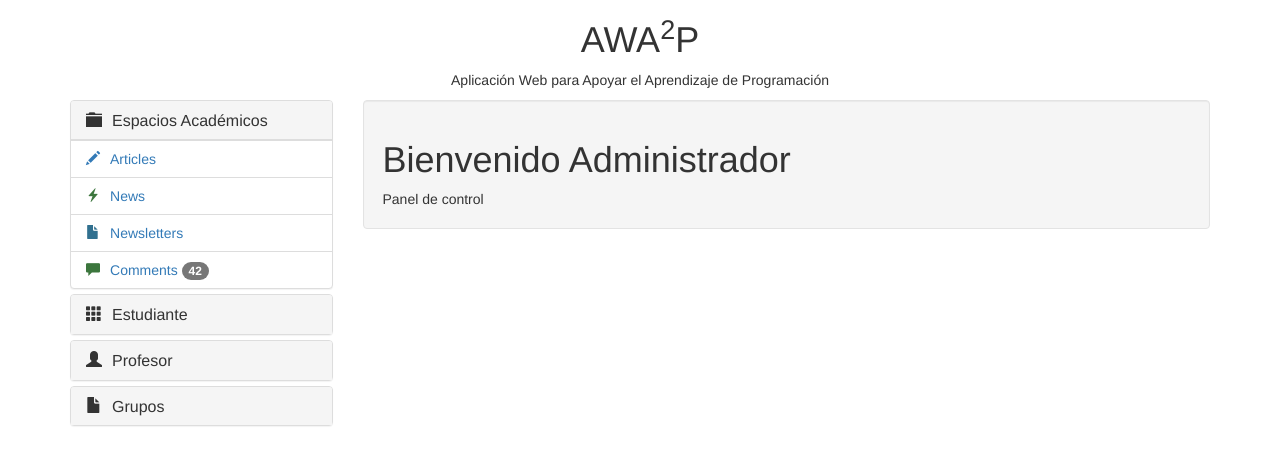
After one commit to mafeosza/awaap, a PHP site: page /plataforma/controladores/InicioAdministrador.php in a window 1280 px wide. The commit adds this page. Shown: the top 465 px of the page. Run offline with PHP 8.4, Linux system fonts and the light colour scheme.

Commit message:
administrador

```diff
--- a/Index.php
+++ b/Index.php
@@ -2,9 +2,11 @@
 
 	require "modelos/EstudianteModelo.php";
 	require "modelos/ProfesorModelo.php";
+	require "modelos/AdministradorModelo.php";
 
 	$estudiante = new EstudianteModelo();
 	$profesor = new ProfesorModelo();
+	$administrador = new AdministradorModelo();
 
 	$errores= '';
 
@@ -22,6 +24,10 @@
 		}elseif ($profesor->verificarProfesor($_SESSION['documento'])) {
 			//se redirecciona al inicio de los profesores
 			header('Location: controladores/InicioProfesor.php');
+
+		//de lo contrario si el documento pertenece al administrador
+		}elseif () {
+			# code...
 		}
 	}
 	/**
--- /dev/null
+++ b/controladores/InicioAdministrador.php
@@ -0,0 +1,11 @@
+<?php session_start();
+	/**
+	*Determinar si la sesión está definida
+	*/
+	#if (isset($_SESSION['documento'])) {
+		require "../vistas/InicioAdministrador.view.php";
+
+	#}else {
+	#	header('Location: ../Index.php');
+	#}
+?>
--- a/modelos/ProfesorModelo.php
+++ b/modelos/ProfesorModelo.php
@@ -60,7 +60,7 @@
 		}
 
 		/**
-		*Método que registra un usuario
+		*Método que registra un profesor
 		*/
 		public function registrarProfesor($documento, $nombre, $email, $password){
 			$sql = "INSERT INTO `Profesor` (`documento`, `nombre`, `correo`, `clave`) VALUES ('$documento', '$nombre', '$email', '$password')";
--- /dev/null
+++ b/vistas/InicioAdministrador.view.php
@@ -0,0 +1,176 @@
+<!DOCTYPE html>
+<html>
+<head>
+	<title>Inicio Administrador</title>
+	<meta charset="utf-8">
+  	<meta name="viewport" content="width=device-width, initial-scale=1">
+  	<link rel="stylesheet" href="http://maxcdn.bootstrapcdn.com/bootstrap/3.3.7/css/bootstrap.min.css">
+	<script src="https://ajax.googleapis.com/ajax/libs/jquery/1.12.4/jquery.min.js"></script>
+  	<script src="http://maxcdn.bootstrapcdn.com/bootstrap/3.3.7/js/bootstrap.min.js"></script>
+  	<style>
+		.glyphicon { margin-right:10px; }
+		.panel-body { padding:0px; }
+		.panel-body table tr td { padding-left: 15px }
+		.panel-body .table {margin-bottom: 0px; }
+  	</style>
+</head>
+<body>
+	<div class="container-fluid text-center">
+		<h1>AWA<sup>2</sup>P</h1>
+		<p>Aplicaci&oacute;n Web para Apoyar el Aprendizaje de Programaci&oacute;n</p>
+	</div>
+	<div class="container">
+	    <div class="row">
+	        <div class="col-sm-3 col-md-3">
+	            <div class="panel-group" id="accordion">
+	                <div class="panel panel-default">
+	                    <div class="panel-heading">
+	                        <h4 class="panel-title">
+	                            <a data-toggle="collapse" data-parent="#accordion" href="#collapseOne"><span class="glyphicon glyphicon-folder-close">
+	                            </span>Espacios Acad&eacute;micos</a>
+	                        </h4>
+	                    </div>
+	                    <div id="collapseOne" class="panel-collapse collapse in">
+	                        <div class="panel-body">
+	                            <table class="table">
+	                                <tr>
+	                                    <td>
+	                                        <span class="glyphicon glyphicon-pencil text-primary"></span><a href="http://www.jquery2dotnet.com">Articles</a>
+	                                    </td>
+	                                </tr>
+	                                <tr>
+	                                    <td>
+	                                        <span class="glyphicon glyphicon-flash text-success"></span><a href="http://www.jquery2dotnet.com">News</a>
+	                                    </td>
+	                                </tr>
+	                                <tr>
+	                                    <td>
+	                                        <span class="glyphicon glyphicon-file text-info"></span><a href="http://www.jquery2dotnet.com">Newsletters</a>
+	                                    </td>
+	                                </tr>
+	                                <tr>
+	                                    <td>
+	                                        <span class="glyphicon glyphicon-comment text-success"></span><a href="http://www.jquery2dotnet.com">Comments</a>
+	                                        <span class="badge">42</span>
+	                                    </td>
+	                                </tr>
+	                            </table>
+	                        </div>
+	                    </div>
+	                </div>
+	                <div class="panel panel-default">
+	                    <div class="panel-heading">
+	                        <h4 class="panel-title">
+	                            <a data-toggle="collapse" data-parent="#accordion" href="#collapseTwo"><span class="glyphicon glyphicon-th">
+	                            </span>Estudiante</a>
+	                        </h4>
+	                    </div>
+	                    <div id="collapseTwo" class="panel-collapse collapse">
+	                        <div class="panel-body">
+	                            <table class="table">
+	                                <tr>
+	                                    <td>
+	                                        <a href="http://www.jquery2dotnet.com">Orders</a> <span class="label label-success">$ 320</span>
+	                                    </td>
+	                                </tr>
+	                                <tr>
+	                                    <td>
+	                                        <a href="http://www.jquery2dotnet.com">Invoices</a>
+	                                    </td>
+	                                </tr>
+	                                <tr>
+	                                    <td>
+	                                        <a href="http://www.jquery2dotnet.com">Shipments</a>
+	                                    </td>
+	                                </tr>
+	                                <tr>
+	                                    <td>
+	                                        <a href="http://www.jquery2dotnet.com">Tex</a>
+	                                    </td>
+	                                </tr>
+	                            </table>
+	                        </div>
+	                    </div>
+	                </div>
+	                <div class="panel panel-default">
+	                    <div class="panel-heading">
+	                        <h4 class="panel-title">
+	                            <a data-toggle="collapse" data-parent="#accordion" href="#collapseThree"><span class="glyphicon glyphicon-user">
+	                            </span>Profesor</a>
+	                        </h4>
+	                    </div>
+	                    <div id="collapseThree" class="panel-collapse collapse">
+	                        <div class="panel-body">
+	                            <table class="table">
+	                                <tr>
+	                                    <td>
+	                                        <a href="http://www.jquery2dotnet.com">Change Password</a>
+	                                    </td>
+	                                </tr>
+	                                <tr>
+	                                    <td>
+	                                        <a href="http://www.jquery2dotnet.com">Notifications</a> <span class="label label-info">5</span>
+	                                    </td>
+	                                </tr>
+	                                <tr>
+	                                    <td>
+	                                        <a href="http://www.jquery2dotnet.com">Import/Export</a>
+	                                    </td>
+	                                </tr>
+	                                <tr>
+	                                    <td>
+	                                        <span class="glyphicon glyphicon-trash text-danger"></span><a href="http://www.jquery2dotnet.com" class="text-danger">
+	                                            Delete Account</a>
+	                                    </td>
+	                                </tr>
+	                            </table>
+	                        </div>
+	                    </div>
+	                </div>
+	                <div class="panel panel-default">
+	                    <div class="panel-heading">
+	                        <h4 class="panel-title">
+	                            <a data-toggle="collapse" data-parent="#accordion" href="#collapseFour"><span class="glyphicon glyphicon-file">
+	                            </span>Grupos</a>
+	                        </h4>
+	                    </div>
+	                    <div id="collapseFour" class="panel-collapse collapse">
+	                        <div class="panel-body">
+	                            <table class="table">
+	                                <tr>
+	                                    <td>
+	                                        <span class="glyphicon glyphicon-usd"></span><a href="http://www.jquery2dotnet.com">Sales</a>
+	                                    </td>
+	                                </tr>
+	                                <tr>
+	                                    <td>
+	                                        <span class="glyphicon glyphicon-user"></span><a href="http://www.jquery2dotnet.com">Customers</a>
+	                                    </td>
+	                                </tr>
+	                                <tr>
+	                                    <td>
+	                                        <span class="glyphicon glyphicon-tasks"></span><a href="http://www.jquery2dotnet.com">Products</a>
+	                                    </td>
+	                                </tr>
+	                                <tr>
+	                                    <td>
+	                                        <span class="glyphicon glyphicon-shopping-cart"></span><a href="http://www.jquery2dotnet.com">Shopping Cart</a>
+	                                    </td>
+	                                </tr>
+	                            </table>
+	                        </div>
+	                    </div>
+	                </div>
+	            </div>
+	        </div>
+	        <div class="col-sm-9 col-md-9">
+	            <div class="well">
+	                <h1>Bienvenido Administrador</h1>
+	                Panel de control
+	            </div>
+	        </div>
+	    </div>
+	</div>
+
+</body>
+</html>
```
Also changed, not shown: modelos/AdministradorModelo.php (added, +88 -0 lines).
